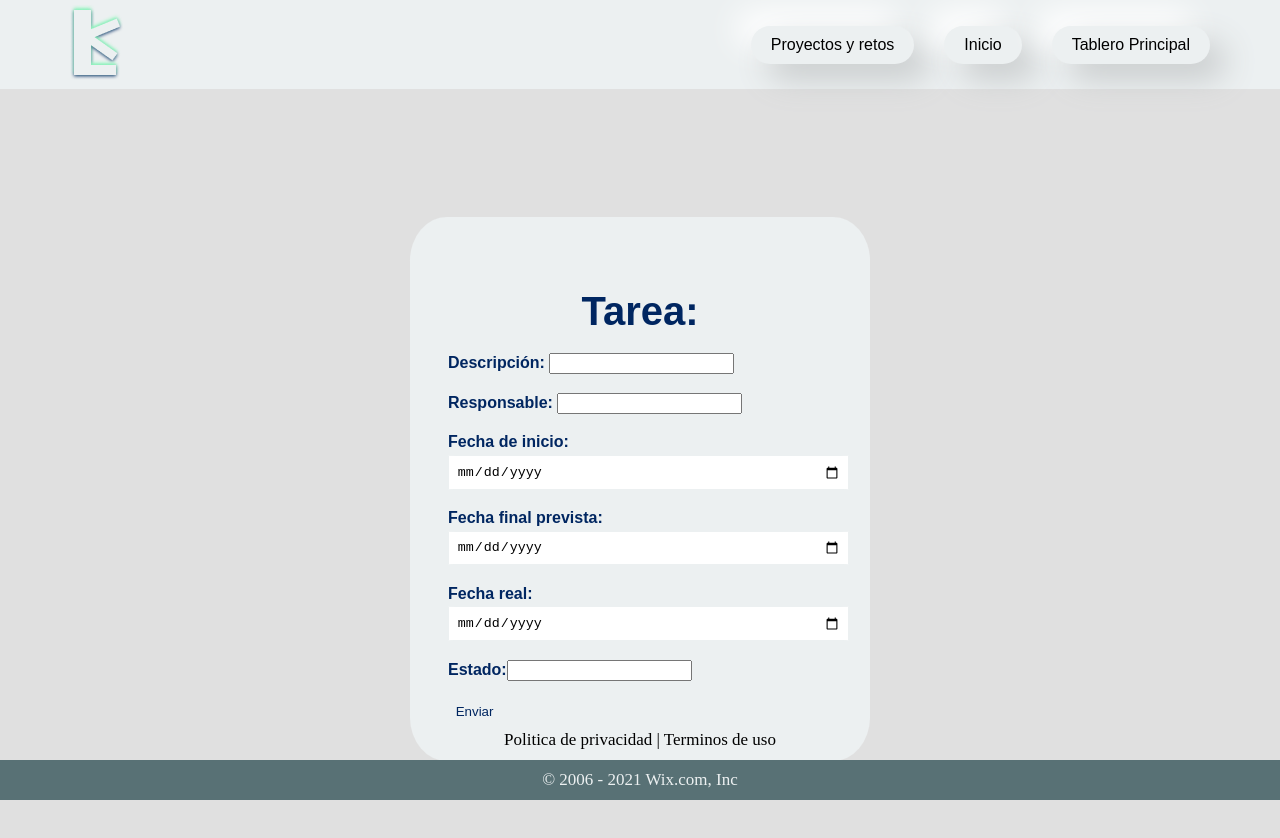
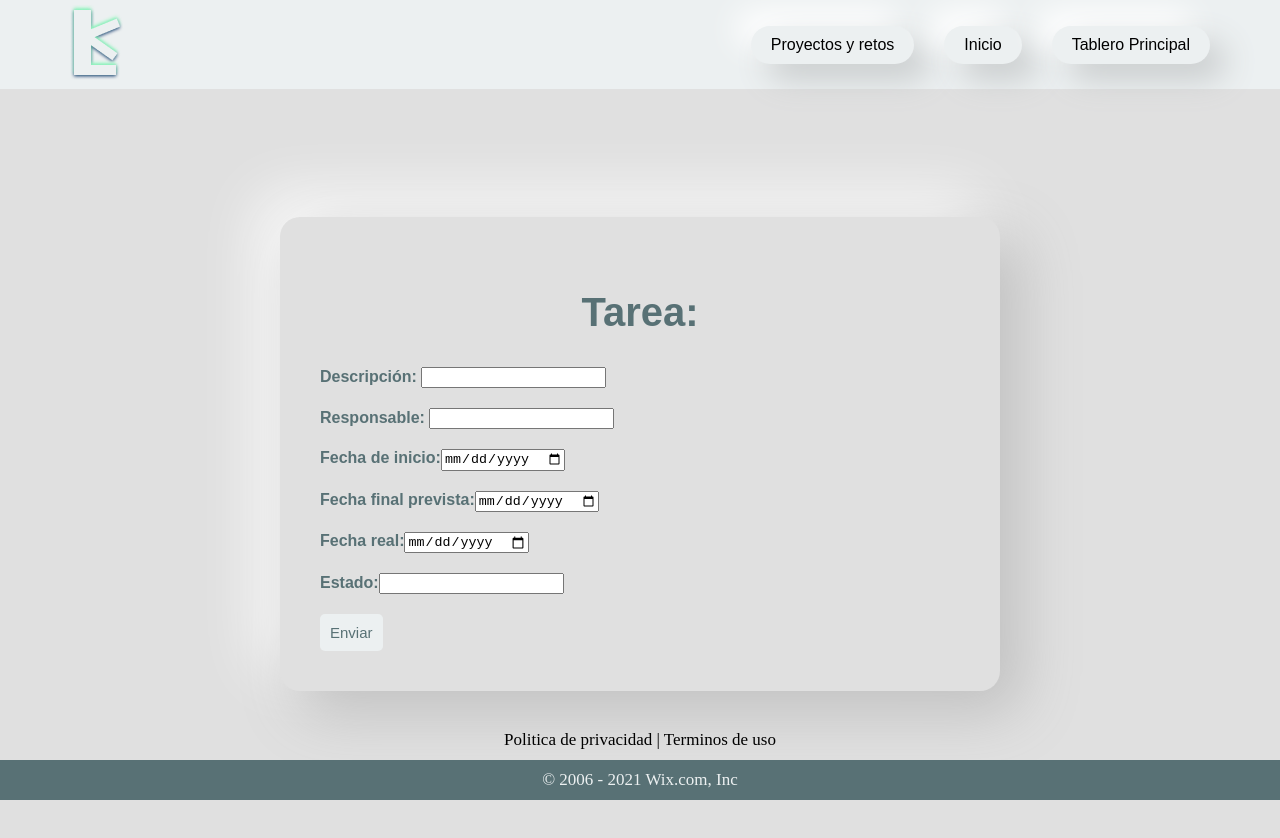
Before and after one commit to Elianarve/WebLeanKata, a React (Vite) app in the folder client/: page /task in a window 1280 px wide. Shown: the top 838 px of the page. Built offline with nearby package versions, Linux system fonts and the light colour scheme.

Commit message:
change the form styles and add styles in Proyectos/Retos select in navbar

```diff
--- a/client/src/components/forms/Experiment.jsx
+++ b/client/src/components/forms/Experiment.jsx
@@ -20,53 +20,53 @@ const Experiment = () => {
     <form className='form-create' onSubmit={handleSubmit(onSubmit)}>
       <h2>Experimento: </h2>
       <div className='items'>
-          <label className='label-item'>Descripción</label>
-          <input type="text" {...register('description', { required: true })} />
+          <label className='label-item'>Descripción</label><br></br>
+          <input className='inputsForm' type="text" {...register('description', { required: true })} />
           {/* {errors.name && <p className="error-message">El nombre es requerido</p>} */}
         </div>
     <div className='items'>
-    <label className='label-item'>Fecha de inicio:</label>
-    <input type="date" {...register('start_date', { required: true })} />
+    <label className='label-item'>Fecha de inicio:</label><br></br>
+    <input className='inputsFormDate' type="date" {...register('start_date', { required: true })} />
     {/* {errors.startDate && <p className="error-message">La fecha de inicio es requerida</p>} */}
   </div>
   <div className='items'>
-    <label className='label-item'>Fecha de fin:</label>
-    <input type="date" {...register('end_date', { required: true })} />
+    <label className='label-item'>Fecha de fin:</label><br></br>
+    <input className='inputsFormDate' type="date" {...register('end_date', { required: true })} />
     {/* {errors.startDate && <p className="error-message">La fecha de inicio es requerida</p>} */}
   </div>
   <div className='items'>
-    <label className='label-item'>Objetivos:</label>
-    <input type="text" {...register('goals', { required: true })} />
+    <label className='label-item'>Objetivos:</label><br></br>
+    <input className='inputsForm' type="text" {...register('goals', { required: true })} />
     {/* {errors.startDate && <p className="error-message">La fecha de inicio es requerida</p>} */}
   </div>
   <div className='items'>
-    <label className='label-item'>Metodología:</label>
-    <input type="text" {...register('methodology', { required: true })} />
+    <label className='label-item'>Metodología:</label><br></br>
+    <input className='inputsForm' type="text" {...register('methodology', { required: true })} />
     {/* {errors.startDate && <p className="error-message">La fecha de inicio es requerida</p>} */}
   </div>
   <div className='items'>
-    <label className='label-item'>Variables:</label>
-    <input type="text" {...register('variables', { required: true })} />
+    <label className='label-item'>Variables:</label><br></br>
+    <input className='inputsForm' type="text" {...register('variables', { required: true })} />
     {/* {errors.startDate && <p className="error-message">La fecha de inicio es requerida</p>} */}
   </div>
   <div className='items'>
-    <label className='label-item'>Grupo de control:</label>
-    <input type="text" {...register('control_group', { required: true })} />
+    <label className='label-item'>Grupo de control:</label><br></br>
+    <input className='inputsForm' type="text" {...register('control_group', { required: true })} />
     {/* {errors.startDate && <p className="error-message">La fecha de inicio es requerida</p>} */}
   </div>
   <div className='items'>
-    <label className='label-item'>Criterios de éxito:</label>
-    <input type="text" {...register('success_criteria', { required: true })} />
+    <label className='label-item'>Criterios de éxito:</label><br></br>
+    <input className='inputsForm' type="text" {...register('success_criteria', { required: true })} />
     {/* {errors.startDate && <p className="error-message">La fecha de inicio es requerida</p>} */}
   </div>
   <div className='items'>
-    <label className='label-item'>Responsable:</label>
-    <input type="text" {...register('responsible', { required: true })} />
+    <label className='label-item'>Responsable:</label><br></br>
+    <input className='inputsForm' type="text" {...register('responsible', { required: true })} />
     {/* {errors.startDate && <p className="error-message">La fecha de inicio es requerida</p>} */}
   </div>
   <div className='items'>
-    <label className='label-item'>Estado del experimento:</label>
-    <input type="text" {...register('state_experiment', { required: true })} />
+    <label className='label-item'>Estado del experimento:</label><br></br>
+    <input className='inputsForm' type="text" {...register('state_experiment', { required: true })} />
     {/* {errors.startDate && <p className="error-message">La fecha de inicio es requerida</p>} */}
   </div>
   <button type="submit">Enviar</button>
--- a/client/src/components/forms/css/Forms.css
+++ b/client/src/components/forms/css/Forms.css
@@ -1,56 +1,51 @@
 .form-create {
-    border: none;
-    border-radius: 8%;
-    background: #ECF0F1;
-    box-shadow: 3% 3% 6% #c9cccd, -3% -3% 6% #ffffff;
-    padding: 3%;
-    max-width: 30%;
+  border-radius: 20px;
+  background: #e0e0e0;
+  box-shadow: 20px 20px 60px #bebebe, -20px -20px 60px #ffffff;
+  padding: 40px;
+  max-width: 50%;
   margin: 10% auto;
   font-family: Arial, Helvetica, sans-serif;
   }
-
   .form-create h2 {
-    color: #002661;
+  color: #587175;
   margin-bottom: 5%;
   }
-
   .items {
-    margin-bottom: 5%;
+  margin-bottom: 20px;
   }
-
   .label-item {
-    color: #002661;
+  color: #587175;
   font-weight: bold;
   }
-
-  input[type="text-input"],
-  input[type="date"],
-  textarea {
-    width: 100%;
-    padding: 2%;
-    border: 1px solid #ECF0F1;
-    border-radius: 2.5%;
-    margin-top: 1%;
-  }
-
-  input[type="text-input"]:focus,
-  input[type="date"]:focus,
-  textarea:focus {
-    outline: none;
-    border-color: #002661;
-  }
-
   button[type="submit"] {
   border: none;
-    border-radius: 13%;
+  border-radius: 5px;
   background: #ECF0F1;
-    color: #002661;
-    padding: 1% 2%;
+  color: #587175;
+  padding: 10px;
+  font-size: 15px;
   cursor: pointer;
-    transition: background-color 0.3s ease, color 0.3s ease;
+  transition: 0.3s ease, color 0.3s ease;
   }
-
   button[type="submit"]:hover {
-    background: #002661;
+  background: #587175;
   color: #ECF0F1;
+  font-size: large;
   }
+  .inputsForm{
+  width: 90%;
+  padding: 15px;
+  border: none;
+  border-radius: 50px;
+  background: #e0e0e0;
+  box-shadow: inset 3px 3px 5px #bebebe, inset -20px -20px 60px #ECF0F1;
+  }
+  .inputsFormDate{
+  background-color: #587175;
+  color: #e0e0e0;
+  width: 90%;
+  padding: 15px;
+  border: none;
+  border-radius: 10px;
+  }
--- a/client/src/components/nav/Nav.css
+++ b/client/src/components/nav/Nav.css
@@ -58,12 +58,13 @@ box-shadow: #92FFC0,
 
 .a-link{
   display: block;
-  padding: 8px 16px;
+  padding: 25px;
   text-decoration: none;
-  color: black;
+  color: #fff;
+  background-color: #587175;
+  margin: 0;
 }
 
-.line{
-  border: solid black 1px;
-  width: 90%;
+.a-link:hover{
+  background-color: #3e4f52;
 }
--- a/client/src/components/nav/Nav.jsx
+++ b/client/src/components/nav/Nav.jsx
@@ -20,7 +20,6 @@ const Nav = () => {
         {openMenu && (
         <div className='nav-display'>
         <a className='a-link' href="/actualstate">Nuevo</a>
-        <hr className='line' />
         <a className='a-link' href="/card/:id">Existente</a>
         </div>
          )}
--- a/client/src/components/searchBar/SearchBar.css
+++ b/client/src/components/searchBar/SearchBar.css
@@ -14,3 +14,19 @@
     overflow: hidden;
     transition: all 0.3s;
 }
+
+.searchBar {
+    border: none;
+    outline: none;
+    border-radius: 15px;
+    padding: 1em;
+    background-color: #ccc;
+    box-shadow: inset 2px 5px 10px rgba(0,0,0,0.3);
+    transition: 300ms ease-in-out;
+  }
+
+  .searchBar:focus {
+    background-color: white;
+    transform: scale(1.05);
+    box-shadow: 13px 13px 100px #969696, -13px -13px 100px #ffffff;
+  }
--- a/client/src/components/searchBar/SearchBar.jsx
+++ b/client/src/components/searchBar/SearchBar.jsx
@@ -1,4 +1,6 @@
 import { useState } from 'react';
+import './SearchBar.css'
+
 const SearchBar = ({ onSearch }) => {
   const [searchTerm, setSearchTerm] = useState('');
   const handleSearch = (event) => {
@@ -6,12 +8,13 @@ const SearchBar = ({ onSearch }) => {
     onSearch(event.target.value);
   };
   return (
-    <div className="search-bar">
+    <div>
       <input
         type="text"
         placeholder="Buscar..."
         value={searchTerm}
         onChange={handleSearch}
+        className='searchBar'
       />
     </div>
   );
```
Lines whose indentation alone changed are shown as unchanged.
